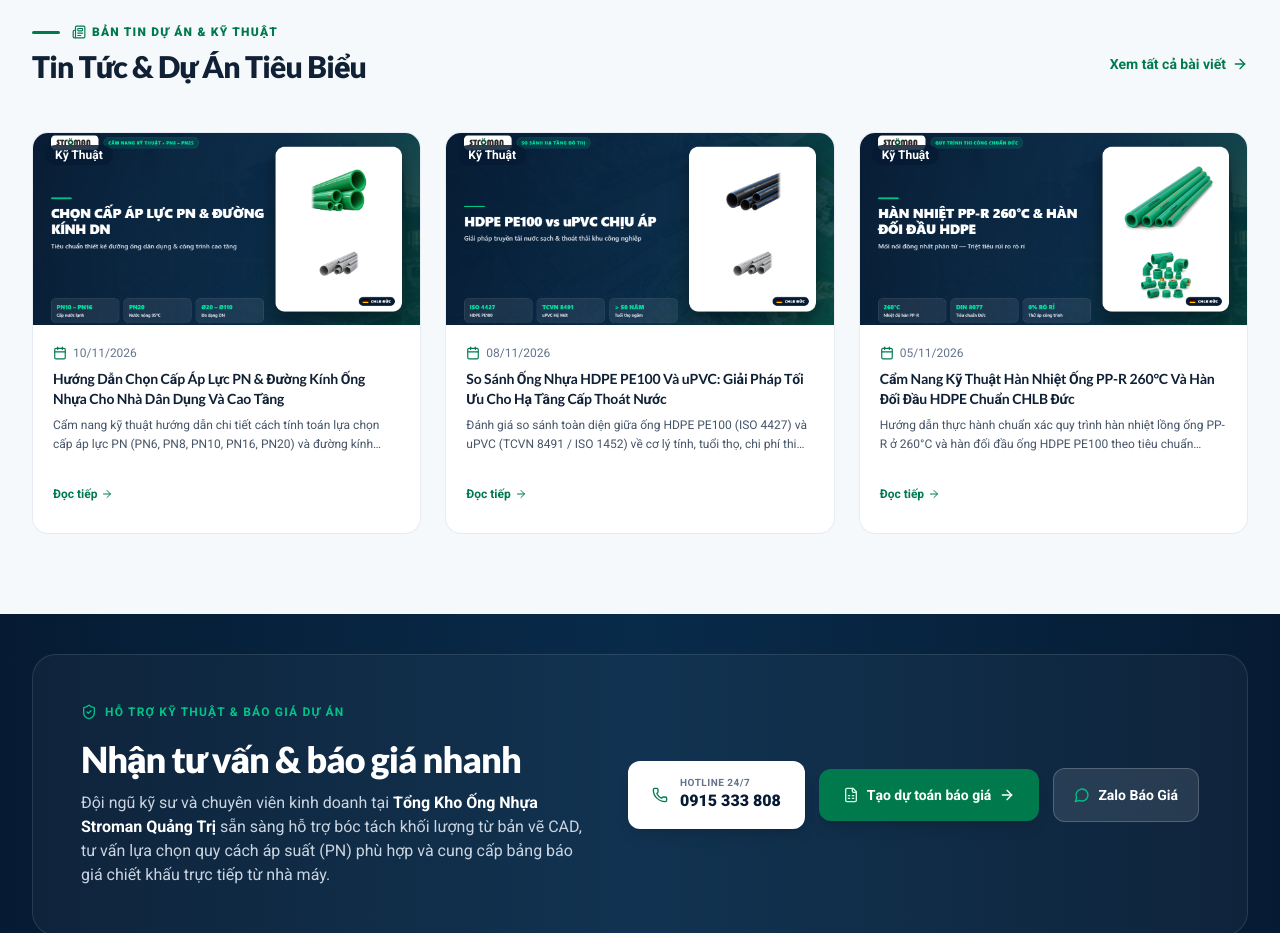
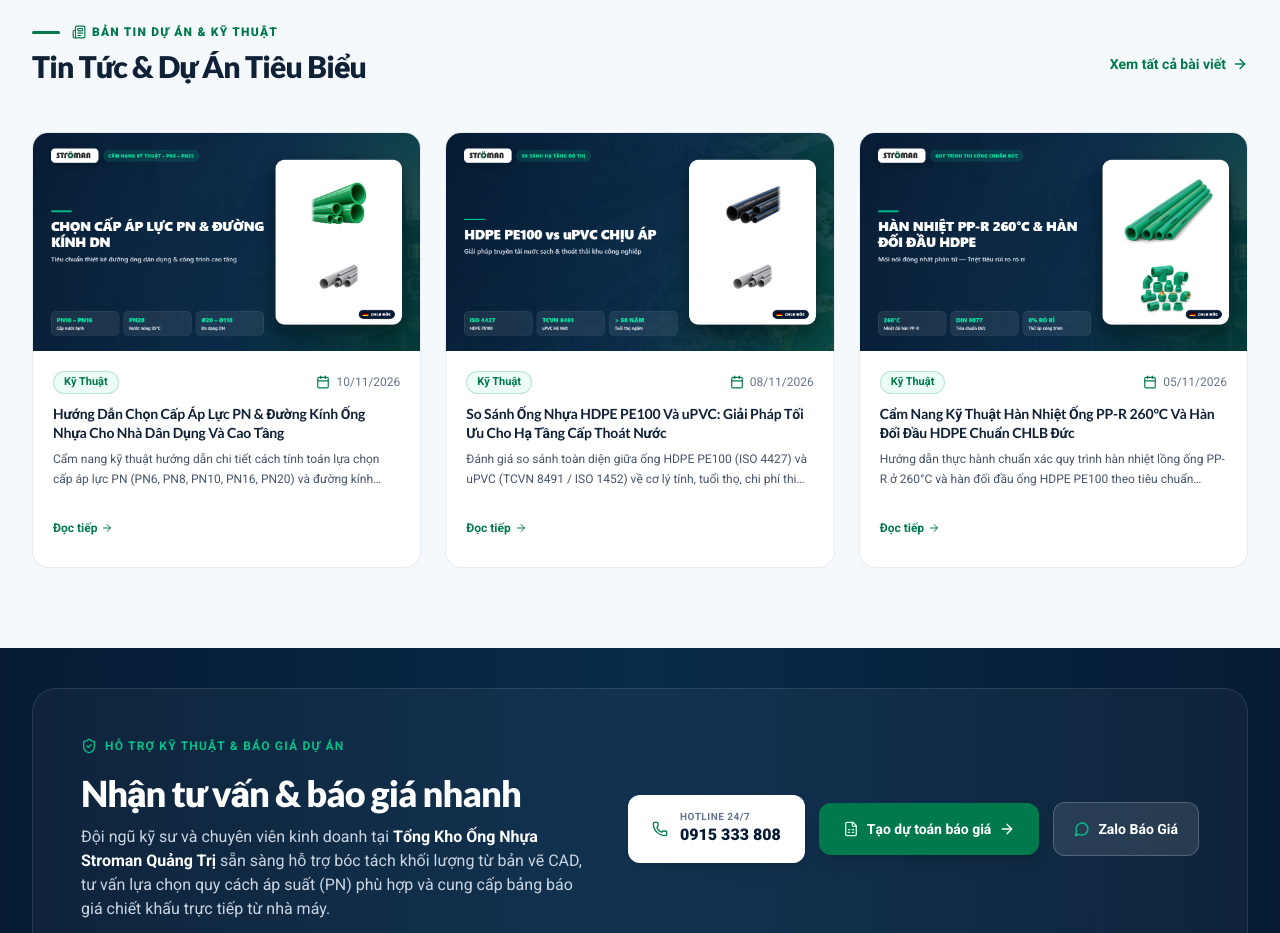
Before and after one commit to phuongdong150398-sys/stromanquatri, a Next.js app: page / in a window 1280 px wide. Shown: the part 3660-4593 px from the top of the page. Built offline with nearby package versions, Linux system fonts and the light colour scheme; no server answers; the database is empty.

Commit message:
style(news): move category badge below 16:9 covers to avoid logo overlap

```diff
--- a/src/app/page.tsx
+++ b/src/app/page.tsx
@@ -72,7 +72,7 @@ export default async function HomePage() {
                   <div>
                     <Link
                       href={`/tin-tuc/${item.slug}`}
-                      className={`block relative h-48 overflow-hidden ${
+                      className={`block relative aspect-[16/9] overflow-hidden ${
                         isGraphic ? "bg-white p-4 border-b border-slate-100" : "bg-slate-100"
                       }`}
                     >
@@ -84,15 +84,17 @@ export default async function HomePage() {
                         }`}
                         loading="lazy"
                       />
-                      <span className="absolute top-3 left-3 px-2.5 py-0.5 rounded-full text-xs font-bold text-white bg-[#061B33]/85 backdrop-blur-xs">
-                        {item.category}
-                      </span>
                     </Link>
 
                     <div className="p-5">
-                      <div className="flex items-center gap-1.5 text-xs text-slate-500 mb-2">
-                        <Calendar className="w-3.5 h-3.5 text-[#007A4D]" />
-                        <span>{item.date}</span>
+                      <div className="flex items-center justify-between gap-2 mb-2.5">
+                        <span className="px-2.5 py-0.5 rounded-full text-[11px] font-bold bg-emerald-50 text-[#007A4D] border border-[#007A4D]/20">
+                          {item.category}
+                        </span>
+                        <div className="flex items-center gap-1.5 text-xs text-slate-500">
+                          <Calendar className="w-3.5 h-3.5 text-[#007A4D]" />
+                          <span>{item.date}</span>
+                        </div>
                       </div>
 
                       <h3 className="text-sm font-bold text-[#102035] group-hover:text-[#007A4D] transition-colors line-clamp-2 leading-snug">
--- a/src/app/tin-tuc/[slug]/page.tsx
+++ b/src/app/tin-tuc/[slug]/page.tsx
@@ -296,7 +296,7 @@ export default async function NewsDetailPage({ params }: NewsDetailProps) {
                   >
                     <div>
                       <div
-                        className={`h-40 overflow-hidden ${
+                        className={`aspect-[16/9] overflow-hidden ${
                           relContain ? "bg-white p-3 border-b border-slate-100" : "bg-slate-100"
                         }`}
                       >
--- a/src/components/news/NewsCatalogClient.tsx
+++ b/src/components/news/NewsCatalogClient.tsx
@@ -82,7 +82,7 @@ export function NewsCatalogClient({ articles }: { articles: NewsArticle[] }) {
         </div>
       ) : (
         <div className="grid grid-cols-1 md:grid-cols-2 lg:grid-cols-3 gap-6 sm:gap-7">
-          {filteredArticles.map((item) => {
+          {filteredArticles.map((item, idx) => {
             const isContain = isNewsContainImage(item.image);
             return (
               <article
@@ -92,7 +92,7 @@ export function NewsCatalogClient({ articles }: { articles: NewsArticle[] }) {
                 <div>
                   <Link
                     href={`/tin-tuc/${item.slug}`}
-                    className={`block relative h-52 overflow-hidden ${
+                    className={`block relative aspect-[16/9] overflow-hidden ${
                       isContain
                         ? "bg-white p-4 border-b border-slate-100"
                         : "bg-slate-100"
@@ -104,17 +104,19 @@ export function NewsCatalogClient({ articles }: { articles: NewsArticle[] }) {
                       className={`w-full h-full group-hover:scale-105 transition-transform duration-500 ${
                         isContain ? "object-contain" : "object-cover"
                       }`}
-                      loading="lazy"
+                      loading={idx < 3 ? "eager" : "lazy"}
                     />
-                    <span className="absolute top-3 left-3 px-3 py-1 rounded-full text-xs font-bold text-white bg-[#061B33]/85 backdrop-blur-xs">
-                      {item.category}
-                    </span>
                   </Link>
 
                   <div className="p-5 sm:p-6">
-                    <div className="flex items-center gap-1.5 text-xs text-slate-500 mb-2">
-                      <Calendar className="w-3.5 h-3.5 text-[#007A4D]" />
-                      <span>{item.date}</span>
+                    <div className="flex items-center justify-between gap-2 mb-2.5">
+                      <span className="px-2.5 py-0.5 rounded-full text-[11px] font-bold bg-emerald-50 text-[#007A4D] border border-[#007A4D]/20">
+                        {item.category}
+                      </span>
+                      <div className="flex items-center gap-1.5 text-xs text-slate-500">
+                        <Calendar className="w-3.5 h-3.5 text-[#007A4D]" />
+                        <span>{item.date}</span>
+                      </div>
                     </div>
 
                     <h2 className="text-base font-bold text-slate-900 group-hover:text-[#007A4D] transition-colors leading-snug mb-2.5 line-clamp-2">
```
